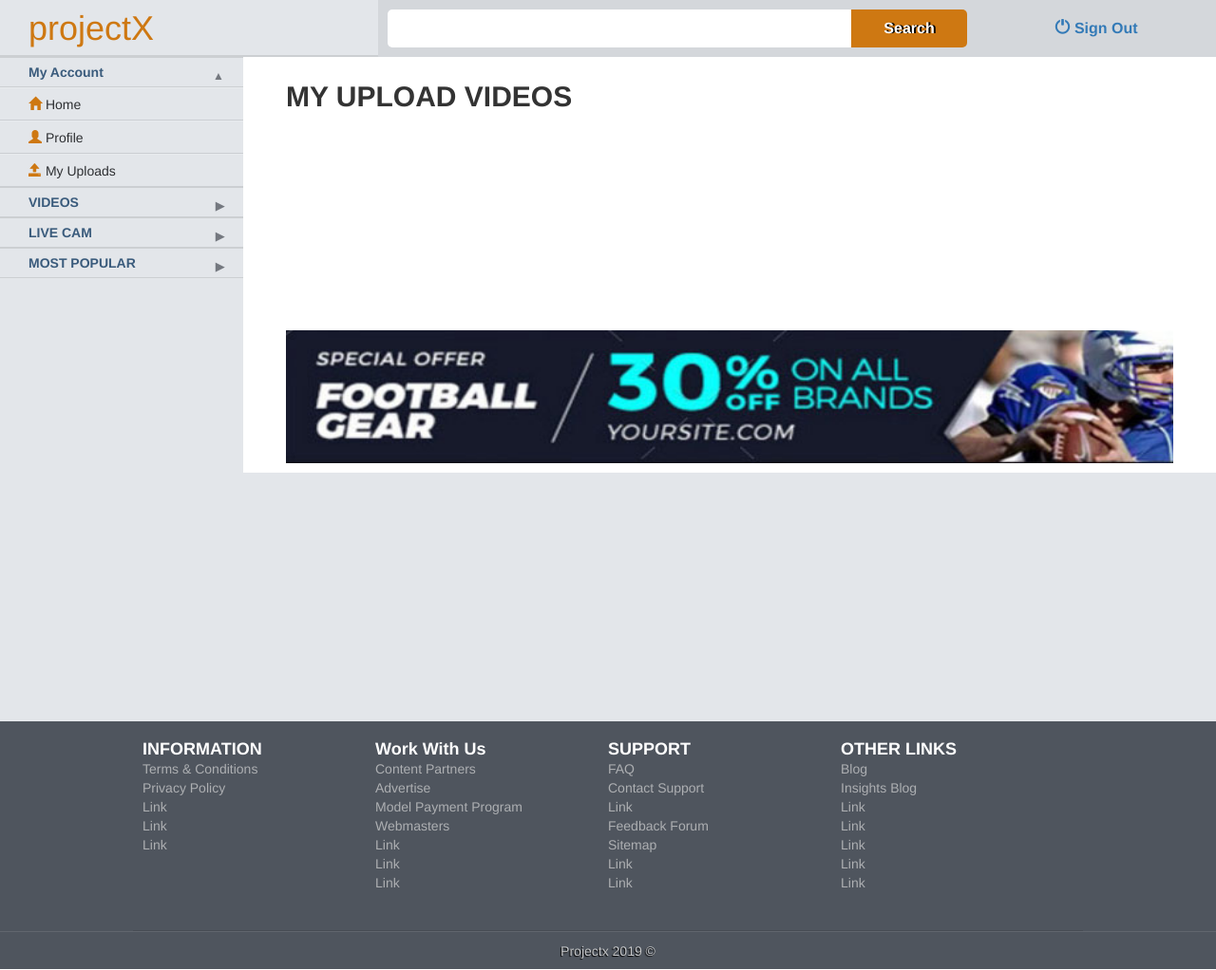
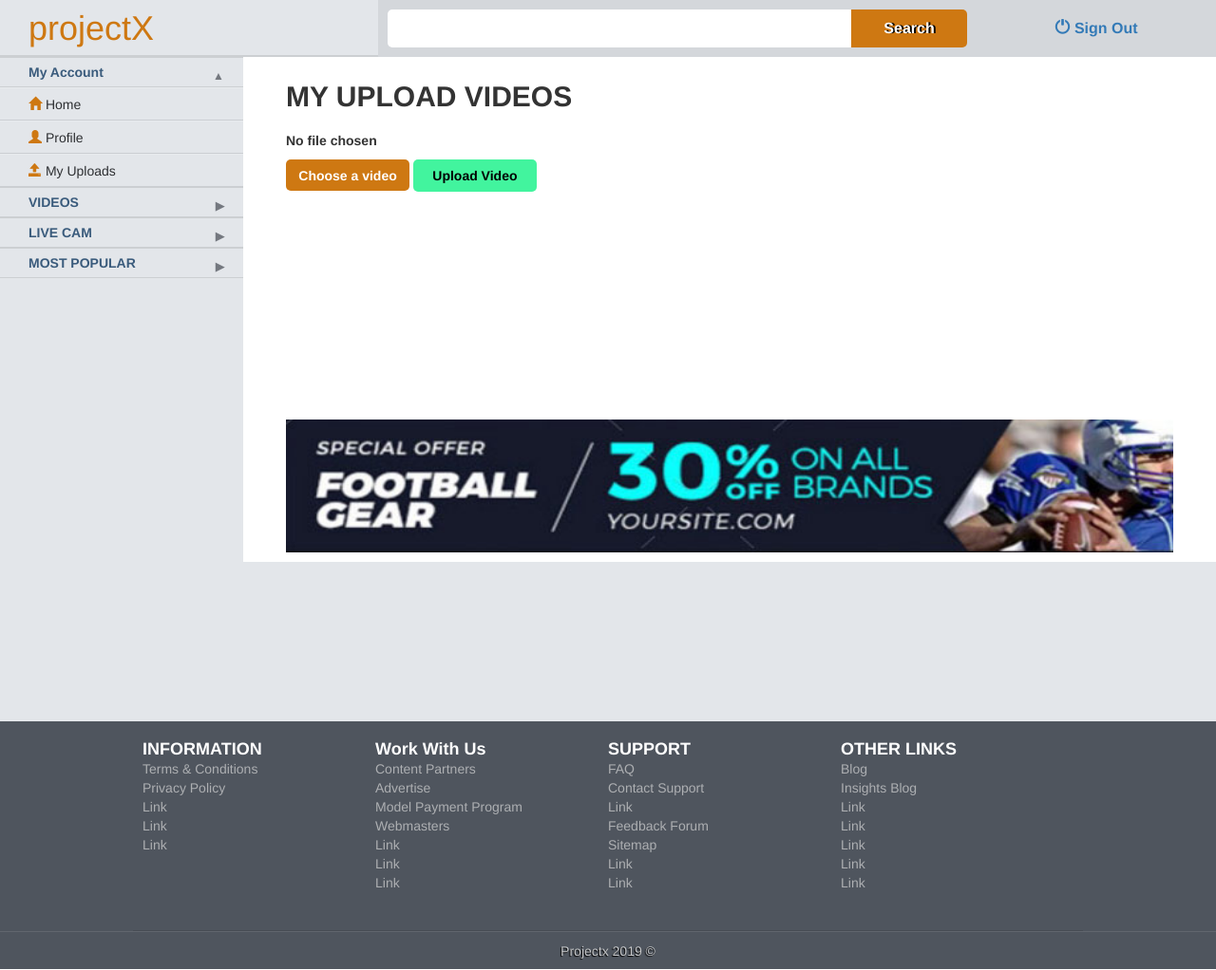
Before and after one commit to vhinzgithub/projectxxx, a PHP site: page /myuploads.php in a window 1280 px wide. Shown: the whole page at 95% size. Run offline with PHP 8.4, Linux system fonts and the light colour scheme; data that the repository does not hold is empty.

Commit message:
Add files via upload

```diff
--- a/myuploads.php
+++ b/myuploads.php
@@ -143,10 +143,19 @@
 					<div id="video-section-container"><!-- video-section-container -->
 
 						<h3 id="page-title">MY UPLOAD VIDEOS</h3>
-				<script type="text/javascript">
-					// var windowWidth= window.innerWidth;
-					// document.getElementById('page-title').innerHTML="Window Width: " + windowWidth;
-				</script>
+
+						<div id="upload-form-container">
+						<span id="chosenfile">No file chosen</span><br />
+
+							<form action="upload.php" method="post" enctype="multipart/form-data">
+
+							    <input type="file" name="fileToUpload" id="fileToUpload" hidden="hidden" />
+
+
+							    <a id="custom-button">Choose a video</a>
+							    <input type="submit" value="Upload Video" name="submit" id="upload-button" />
+							</form>
+						</div>
 
 						<div id="video-section-container"><!-- video-section-container -->
 							<!-- BAGONG UPLOAD -->
--- a/style.css
+++ b/style.css
@@ -569,6 +569,44 @@ body{
 #upload-form-container #fileToUpload{
     margin-bottom: 10px!important;
 }
+
+
+
+
+#upload-form-container #fileToUpload{
+    display: none;
+}
+
+#upload-form-container #custom-button,
+#upload-form-container #upload-button{
+    padding: 7px!important;
+    border:none;
+    border-radius: 5px;
+    cursor: pointer;
+    margin-bottom: 10px!important;
+    color: #ffffff;
+    font-weight: bold;
+    width: 130px;
+}
+
+#upload-form-container #custom-button{
+    background-color: #ce7812;
+    height: 33px;
+    display: inline-block;
+    text-align: center;
+}
+
+#upload-form-container #upload-button{
+    background-color: #42f49e;
+    color: #000000;
+    margin-top: 10px!important;
+}
+
+
+#chosenfile{
+    font-weight: bold;
+}
+
 /******VIEW SELECTED VIDEO****/
 
 #view-video{
--- a/videodisplay.js
+++ b/videodisplay.js
@@ -55,4 +55,23 @@ $(document).ready(function(){
 
 
 
+
+	// const fileToUploadbtn = document.getElementById('fileToUpload');
+	// const custombtn = document.getElementById('custom-button');
+	// const chosenfilebtn = document.getElementById('chosenfile');
+
+	$('#custom-button').click(function(){
+		$('#fileToUpload').click();
+	});
+
+	$('#fileToUpload').change(function(){
+		if($('#fileToUpload').val()){
+			var txt = $('#fileToUpload').val().replace(/.*(\/|\\)/, '');
+			$('#chosenfile').text('Filename: ' + txt);
+		} else{
+			$('#chosenfile').text('No chosen file');
+		}
+
+
+	});
 });
```
Lines whose indentation alone changed are shown as unchanged.
